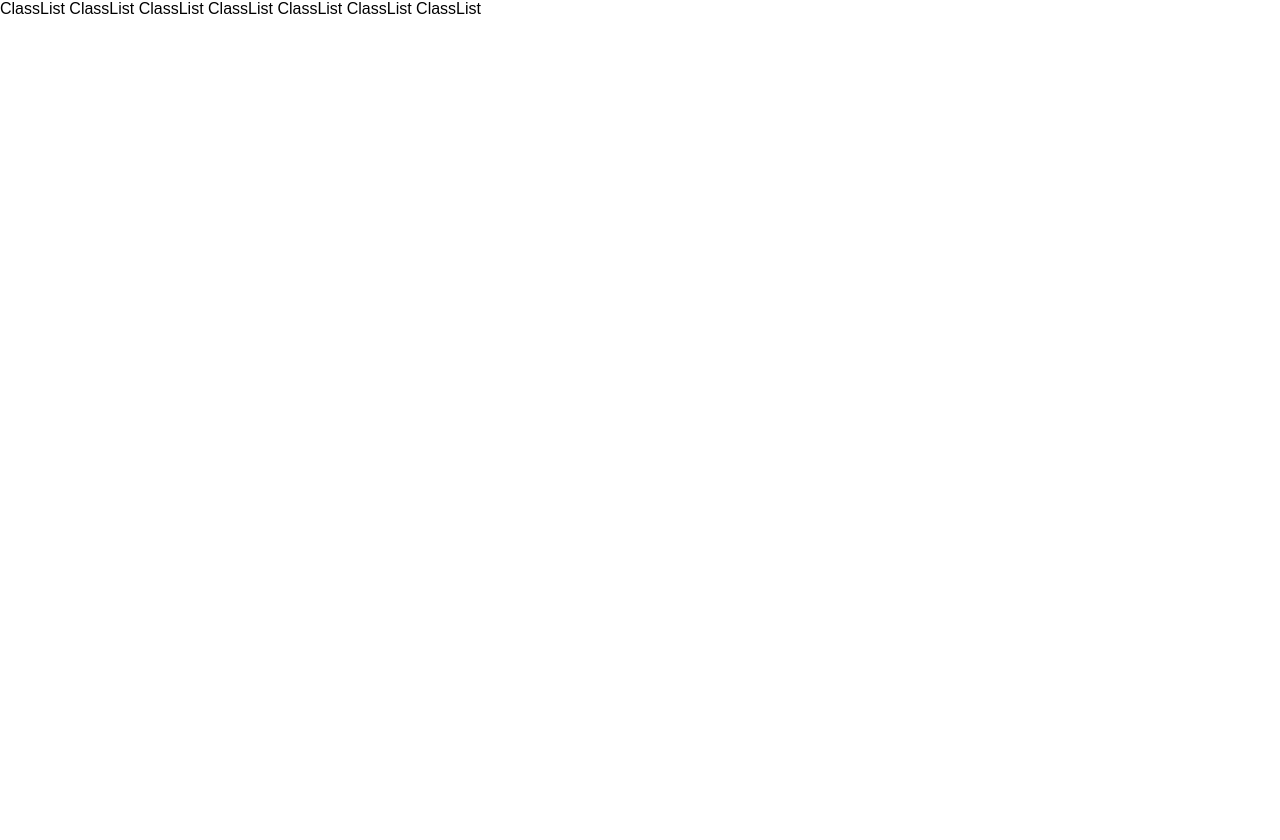
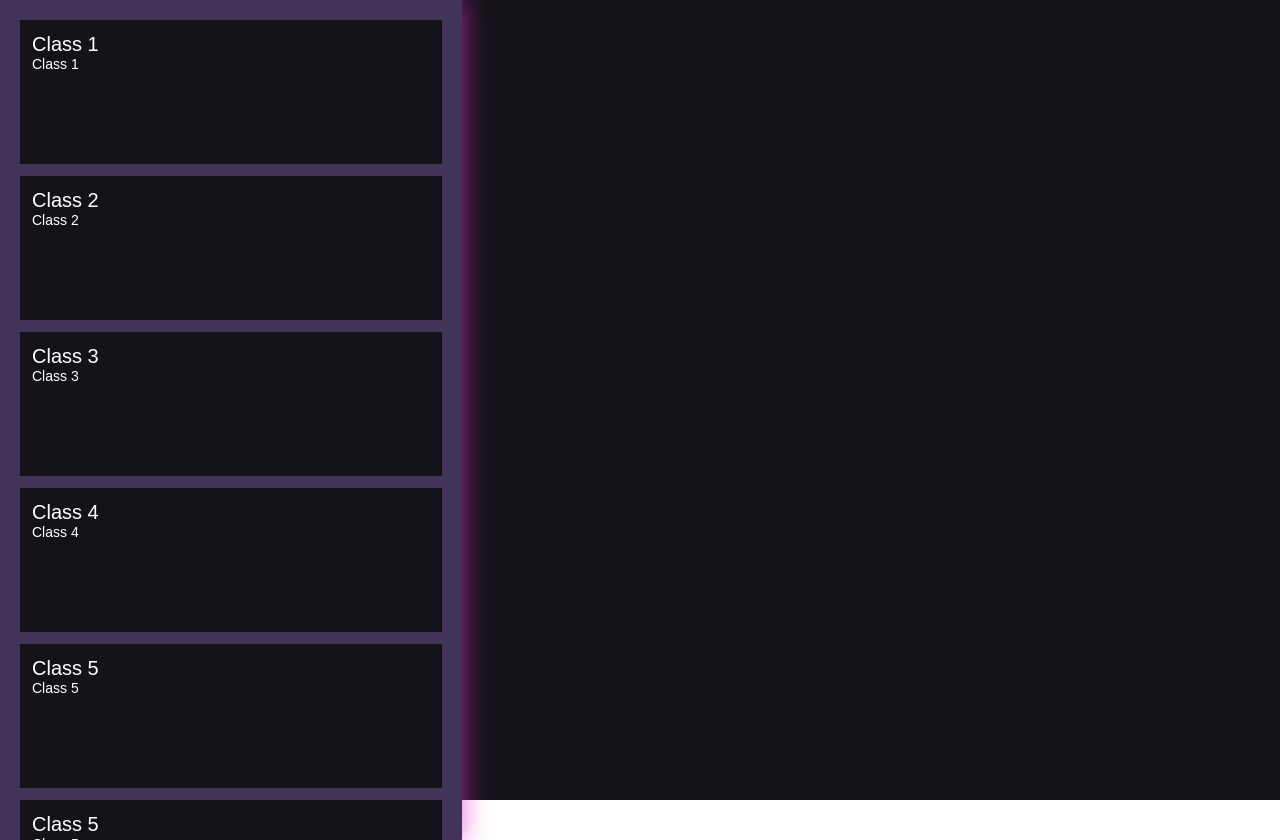
Before and after one commit to yx-aesthete/got-it, a React (Create React App) app in the folder frontend/: page / in a window 1280 px wide. Before the commit the page ends 800 px from the top, so only its background shows below. Built offline with nearby package versions, Linux system fonts and the light colour scheme.

Commit message:
class skeleton mockup

```diff
--- /dev/null
+++ b/frontend/src/App.styles.tsx
@@ -0,0 +1,7 @@
+import { styled } from "styled-components";
+
+export const GlobalWrapper = styled.div`
+  height: 100vh;
+  width: 100wv;
+  background-color: ${(props) => props.theme.colors.purpleBlack};
+`;
--- a/frontend/src/App.tsx
+++ b/frontend/src/App.tsx
@@ -1,12 +1,15 @@
 import React from "react";
-import ClassList from "./components/pages/classesList/ClassList";
 import theme from "./theme";
 import { ThemeProvider } from "styled-components";
+import ClassList from "./components/pages/classesList/ClassList";
+import { GlobalWrapper } from "./App.styles";
 
 function App() {
   return (
     <ThemeProvider theme={theme}>
-      <ClassList />
+      <GlobalWrapper>
+        <ClassList />
+      </GlobalWrapper>
     </ThemeProvider>
   );
 }
--- /dev/null
+++ b/frontend/src/components/organisms/ClassEntity.tsx
@@ -0,0 +1,46 @@
+import React from "react";
+import styled from "styled-components";
+import Typography from "../atoms/typography/Typography";
+import {
+  HighlightLevel,
+  TypographyVariant,
+} from "../atoms/typography/Typography.autogen";
+
+const ClassEntityWrapper = styled.div`
+  height: 120px;
+  min-height: 120px;
+  display: flex;
+  flex-direction: column;
+  background-color: ${(props) => props.theme.colors.purpleBlack};
+  padding: 12px;
+`;
+
+interface ClassEntityProps {
+  name: string;
+  description: string;
+}
+
+const ClassEntity: React.FC<ClassEntityProps> = ({ name }) => {
+  return (
+    <ClassEntityWrapper>
+      <Typography
+        animated
+        animationType="fade"
+        variant={TypographyVariant.sectionHeader}
+        highlight_level={HighlightLevel.active} // or any appropriate default value
+      >
+        {name}
+      </Typography>
+      <Typography
+        animated
+        animationType="fade"
+        variant={TypographyVariant.sectionDescription}
+        highlight_level={HighlightLevel.active} // or any appropriate default value
+      >
+        {name}
+      </Typography>
+    </ClassEntityWrapper>
+  );
+};
+
+export default ClassEntity;
--- a/frontend/src/components/pages/classesList/ClassList.tsx
+++ b/frontend/src/components/pages/classesList/ClassList.tsx
@@ -1,9 +1,43 @@
 import React from "react";
+import { styled } from "styled-components";
+import ClassEntity from "../../organisms/ClassEntity";
+
+const ClassListWrapper = styled.div`
+  width: 33vw;
+  height: 100vh;
+  min-width: 300px;
+  display: flex;
+  flex-direction: column;
+  padding: 20px;
+  gap: 12px;
+  overflow-y: scroll;
+  background-color: ${(props) => props.theme.colors.purpleMid};
+  filter: drop-shadow(3px 0px 12px #e029d19b);
+`;
+
+const listOfClasses = [
+  { id: 1, name: "Class 1", description: "Description 1" },
+  { id: 2, name: "Class 2", description: "Description 2" },
+  { id: 3, name: "Class 3", description: "Description 3" },
+  { id: 4, name: "Class 4", description: "Description 4" },
+  { id: 5, name: "Class 5", description: "Description 5" },
+  { id: 5, name: "Class 5", description: "Description 5" },
+  { id: 5, name: "Class 5", description: "Description 5" },
+  { id: 5, name: "Class 5", description: "Description 5" },
+  { id: 5, name: "Class 5", description: "Description 5" },
+  { id: 5, name: "Class 5", description: "Description 5" },
+];
 
 export default function ClassList() {
   return (
-    <div>
-      ClassList ClassList ClassList ClassList ClassList ClassList ClassList
-    </div>
+    <ClassListWrapper>
+      {listOfClasses.map((classItem) => (
+        <ClassEntity
+          key={classItem.id}
+          name={classItem.name}
+          description={classItem.description}
+        />
+      ))}
+    </ClassListWrapper>
   );
 }
--- a/frontend/src/theme.ts
+++ b/frontend/src/theme.ts
@@ -21,7 +21,7 @@ const theme: Theme = {
     pinkLight: "#dc4a6c",
     salmonDark: "#ff9294",
     salmonLight: "#F6B4B0FF",
-    purpleLight: "#9378a3",
+    purpleLight: "#D5B5E7FF",
     purpleMid: "#423358",
     purpleDark: "#45294f",
     purpleBlack: "#151319",
```
Also changed, not shown: 2 other files (tests, documents, lock files or other folders).
